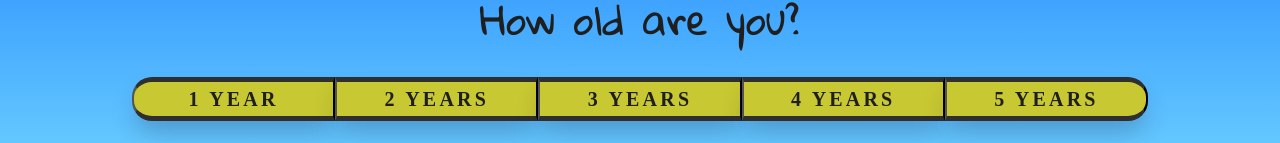
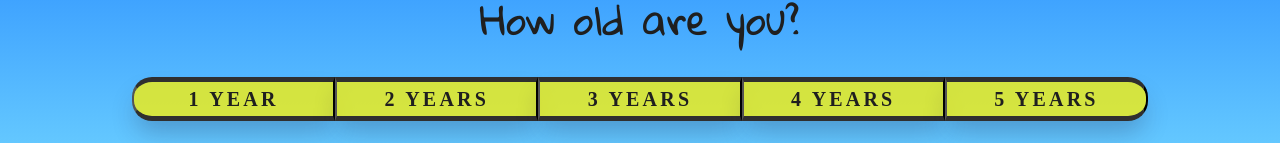
Before and after one commit to CPower1248/well-child, a React (Create React App) app: page / in a window 1280 px wide. Shown: the part 654-797 px from the top of the page. Built offline with nearby package versions, Linux system fonts and the light colour scheme; a web font is replaced by a local one.

Commit message:
Finalized ageBar bg-color and transparency

```diff
--- a/src/components/AgeBar.js
+++ b/src/components/AgeBar.js
@@ -65,7 +65,7 @@ const AgeButtonContainer = styled.div`
 `
 
 const AgeButtonStart = styled.button`
-  background-color: rgb(200, 200, 50);
+  background-color: rgba(254,242,0, 0.75);
   width: 18%;
 
   border-top-left-radius: 20px;
@@ -77,6 +77,8 @@ const AgeButtonStart = styled.button`
   transition: all 0.5s ease-in-out;
 
   &:hover {
+    background-color: rgba(254,242,0, 1);
+
     border-top-left-radius: 20px;
     border-bottom-left-radius: 20px;
     border-top: 2px solid #2f2f2f;
@@ -88,7 +90,7 @@ const AgeButtonStart = styled.button`
 `
 
 const AgeButton = styled.button`
-  background-color: rgb(200, 200, 50);
+  background-color: rgba(254,242,0, 0.75);
   width: 18%;
 
   border-radius: 0%;
@@ -99,6 +101,8 @@ const AgeButton = styled.button`
   transition: all 0.5s ease-in-out;
 
   &:hover {
+    background-color: rgba(254,242,0, 1);
+
     border-top: 2px solid #2f2f2f;
     border-bottom: 2px solid #2f2f2f;
 
@@ -108,7 +112,7 @@ const AgeButton = styled.button`
 `
 
 const AgeButtonEnd = styled.button`
-  background-color: rgb(200, 200, 50);
+  background-color: rgba(254,242,0, 0.75);
   width: 18%;
 
   border-top-right-radius: 20px;
@@ -120,6 +124,8 @@ const AgeButtonEnd = styled.button`
   transition: all 0.5s ease-in-out;
 
   &:hover {
+    background-color: rgba(254,242,0, 1);
+
     border-top-right-radius: 20px;
     border-bottom-right-radius: 20px;
     border-top: 2px solid #2f2f2f;
```
